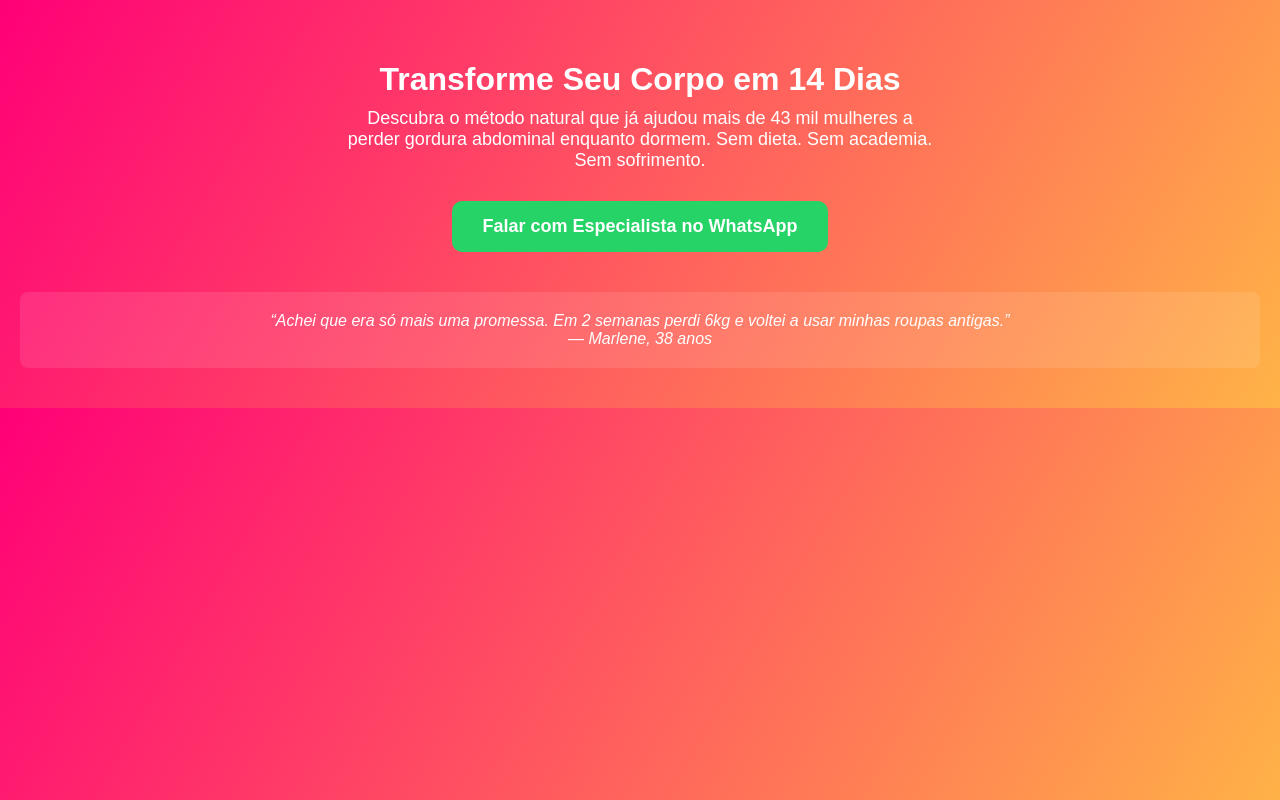
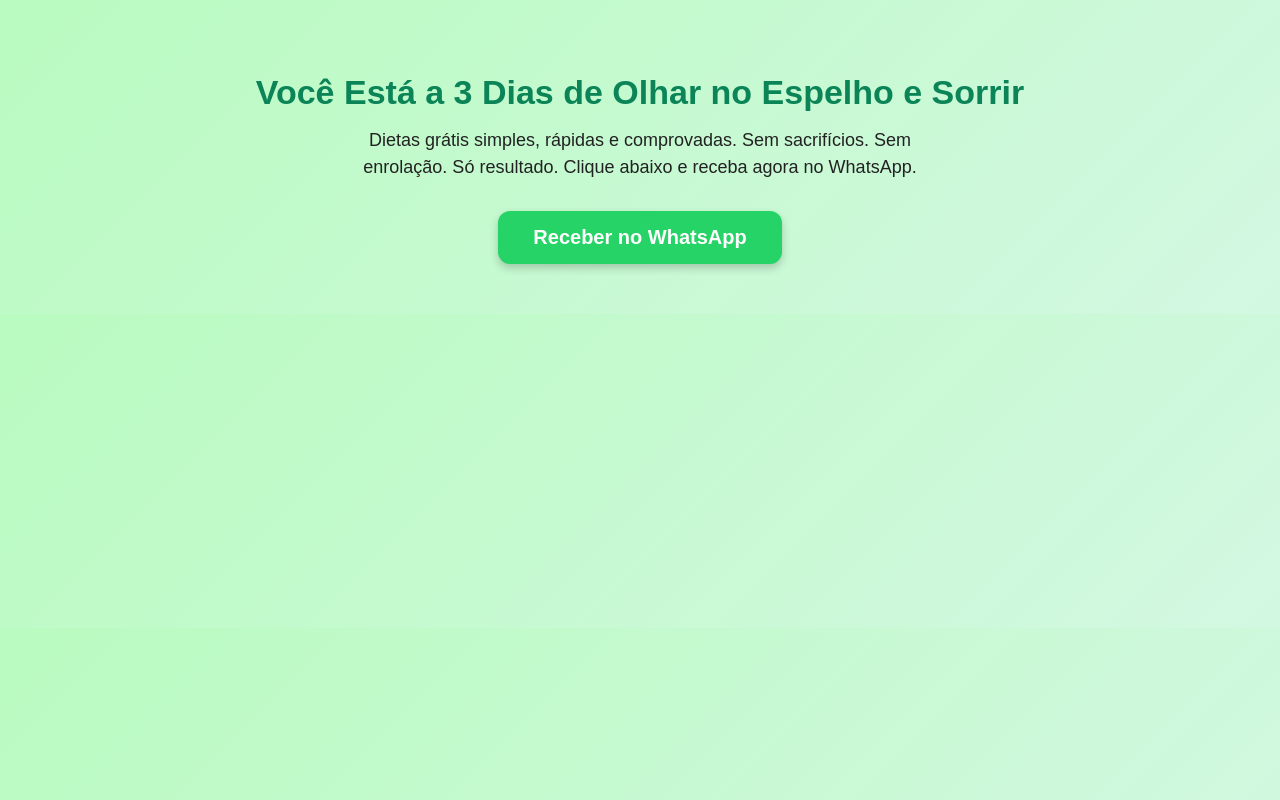
Before and after one commit to Dietas-gratis/click-aqui, a plain HTML site: page index.html in a window 1280 px wide. Drawn offline with Linux system fonts and the light colour scheme.

Commit message:
Update index.html

```diff
--- a/index.html
+++ b/index.html
@@ -3,56 +3,52 @@
 <head>
   <meta charset="UTF-8" />
   <meta name="viewport" content="width=device-width, initial-scale=1.0"/>
-  <title>Projeto Corpo Novo</title>
+  <title>Nova Você em 3 Dias</title>
   <style>
     body {
       font-family: Arial, sans-serif;
-      background: linear-gradient(120deg, #ff0077, #ffb347);
-      color: white;
+      background: linear-gradient(135deg, #b9fbc0, #d3f8e2);
+      color: #222;
       text-align: center;
-      padding: 40px 20px;
+      padding: 50px 20px;
       margin: 0;
     }
     h1 {
-      font-size: 32px;
-      margin-bottom: 10px;
+      font-size: 34px;
+      color: #0b8457;
+      margin-bottom: 15px;
     }
     p {
       font-size: 18px;
       max-width: 600px;
       margin: 0 auto 30px;
+      line-height: 1.5;
     }
     .zap-btn {
       background: #25D366;
       color: white;
-      padding: 15px 30px;
-      font-size: 18px;
+      padding: 15px 35px;
+      font-size: 20px;
       font-weight: bold;
       text-decoration: none;
-      border-radius: 10px;
+      border-radius: 12px;
       display: inline-block;
+      box-shadow: 0 4px 8px rgba(0,0,0,0.2);
+      transition: 0.3s;
     }
-    .testimonial {
-      background: rgba(255,255,255,0.1);
-      padding: 20px;
-      margin-top: 40px;
-      border-radius: 8px;
-      font-style: italic;
+    .zap-btn:hover {
+      background: #1ebe5d;
+      transform: scale(1.05);
     }
   </style>
 </head>
 <body>
 
-  <h1>Transforme Seu Corpo em 14 Dias</h1>
-  <p>Descubra o método natural que já ajudou mais de 43 mil mulheres a perder gordura abdominal enquanto dormem. Sem dieta. Sem academia. Sem sofrimento.</p>
+  <h1>Você Está a 3 Dias de Olhar no Espelho e Sorrir</h1>
+  <p>Dietas grátis simples, rápidas e comprovadas. Sem sacrifícios. Sem enrolação. Só resultado.
+  Clique abaixo e receba agora no WhatsApp.</p>
 
-  <!-- AQUI É ONDE TU ENFIA O LINK DO ZAP, SEU BURRO -->
-  <a class="zap-btn" href="https://wa.me/62981686811?text=Oi%2C%20quero%20acesso%20ao%20método%20emagrecedor%20pra%20perder%207kg%20em%2014%20dias">Falar com Especialista no WhatsApp</a>
-
-  <div class="testimonial">
-    “Achei que era só mais uma promessa. Em 2 semanas perdi 6kg e voltei a usar minhas roupas antigas.”
-    <br>— Marlene, 38 anos
-  </div>
+  <a class="zap-btn" href="https://wa.me/5562981686811?text=Quero%20receber%20a%20dieta%20gr%C3%A1tis%20pra%20come%C3%A7ar%20a%20emagrecer%20ainda%20hoje!">Receber no WhatsApp</a>
 
 </body>
 </html>
```
